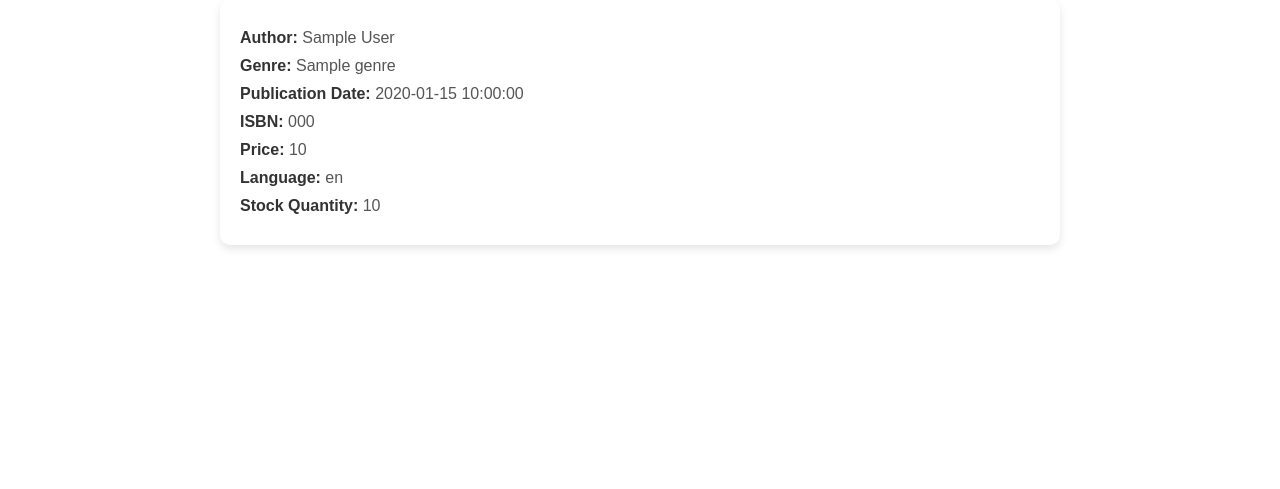
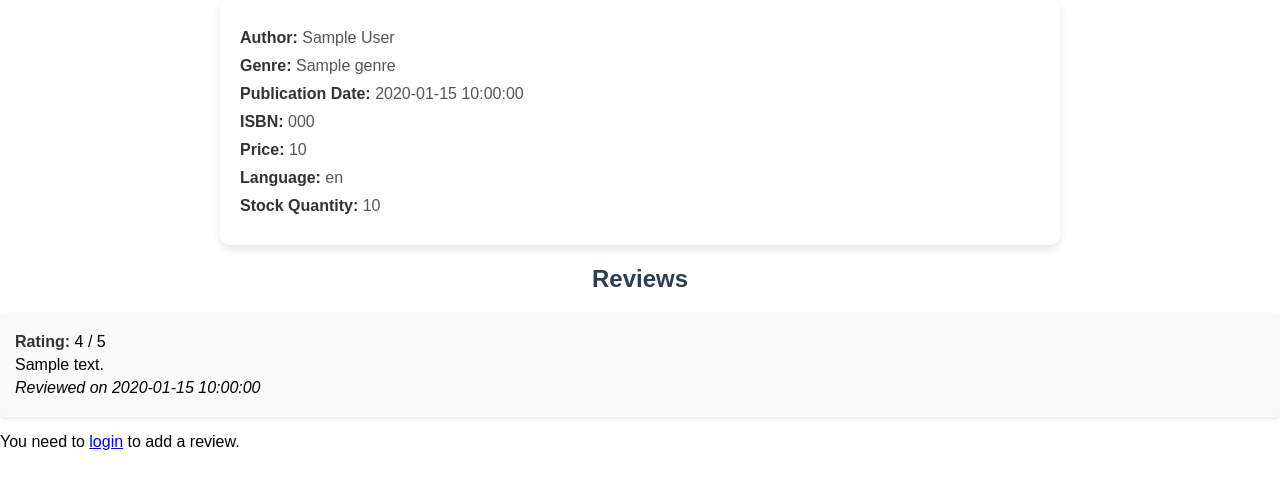
Before and after one commit to sirithatthamrong/Kinakuniyo-Bookstore-Database, a Flask app: template app/templates/book_detail.html in a window 1280 px wide. Shown: the part 168-657 px from the top of the page. Run offline with Flask 3, Linux system fonts and the light colour scheme; the template is opened without the code that fills it: most values are stand-ins (such as "Sample title", 1, 10 or a date in 2020).

Commit message:
Add review functionality for books; implement review submission and display

```diff
--- a/app/static/book.css
+++ b/app/static/book.css
@@ -14,6 +14,12 @@ h1, h2, h3 {
 h2 {
     margin-top: 20px;
     font-size: 2rem;
+    font-weight: bold;
+}
+
+h3 {
+    margin-top: 20px;
+    font-size: 1.5rem;
     font-weight: bold;
 }
 
@@ -70,3 +76,63 @@ h2 {
 .book-detail p strong {
     color: #333;
 }
+
+/* Review Styling */
+.reviews {
+    margin-top: 20px;
+}
+
+.review-item {
+    background-color: #f9f9f9;
+    padding: 15px;
+    border-radius: 5px;
+    box-shadow: 0 2px 4px rgba(0, 0, 0, 0.1);
+    margin-bottom: 10px;
+}
+
+.review-item p {
+    margin: 5px 0;
+}
+
+.review-item p strong {
+    color: #333;
+}
+
+/* Review Form Styling */
+form {
+    max-width: 800px;
+    margin: 20px auto;
+    padding: 20px;
+    background-color: #ecf0f1;
+    border-radius: 10px;
+    box-shadow: 0 4px 8px rgba(0, 0, 0, 0.1);
+}
+
+form label {
+    display: block;
+    margin-bottom: 5px;
+    font-weight: bold;
+}
+
+form select,
+form textarea {
+    width: 100%;
+    padding: 10px;
+    margin-bottom: 10px;
+    border: 1px solid #ccc;
+    border-radius: 5px;
+}
+
+form button {
+    background-color: #3498db;
+    color: white;
+    padding: 10px 20px;
+    border: none;
+    border-radius: 5px;
+    cursor: pointer;
+    font-size: 1rem;
+}
+
+form button:hover {
+    background-color: #2980b9;
+}
--- a/app/templates/book_detail.html
+++ b/app/templates/book_detail.html
@@ -13,4 +13,34 @@
     <p><strong>Language:</strong> {{ book.language }}</p>
     <p><strong>Stock Quantity:</strong> {{ book.stock_quantity }}</p>
 </div>
+
+<h3>Reviews</h3>
+<div class="reviews">
+    {% for review in reviews %}
+    <div class="review-item">
+        <p><strong>Rating:</strong> {{ review.rating }} / 5</p>
+        <p>{{ review.review_text }}</p>
+        <p><em>Reviewed on {{ review.review_date }}</em></p>
+    </div>
+    {% endfor %}
+</div>
+
+{% if 'username' in session %}
+<h3>Add a Review</h3>
+<form action="{{ url_for('add_review', book_id=book.book_id) }}" method="POST">
+    <label for="rating">Rating:</label>
+    <select id="rating" name="rating" required>
+        <option value="1">1</option>
+        <option value="2">2</option>
+        <option value="3">3</option>
+        <option value="4">4</option>
+        <option value="5">5</option>
+    </select>
+    <label for="review_text">Review:</label>
+    <textarea id="review_text" name="review_text" required></textarea>
+    <button type="submit">Submit Review</button>
+</form>
+{% else %}
+<p>You need to <a href="{{ url_for('login') }}">login</a> to add a review.</p>
+{% endif %}
 {% endblock %}
```
Also changed, not shown: app/routes.py (+34 -2 lines), sql/functions.sql (+24 -0 lines).
